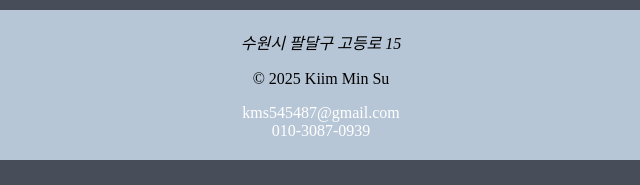
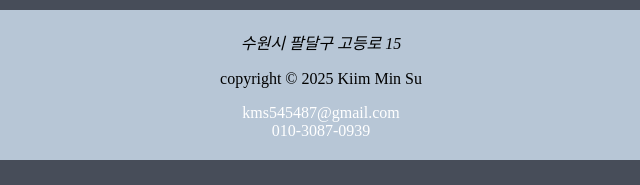
Before and after one commit to Kiim-Miin-Su/homework_05, a plain HTML site: page index.html in a window 1280 px wide. Shown: the part 958-1143 px from the top of the page, 319-959 px from the left. Drawn offline with Linux system fonts and the light colour scheme.

Commit message:
finish_homework 04/16

```diff
--- a/index.html
+++ b/index.html
@@ -100,7 +100,7 @@
 
     <footer class="footer">
         <address>수원시 팔달구 고등로 15</address>
-        <p>&copy; 2025 Kiim Min Su</p>
+        <p> copyright &copy; 2025 Kiim Min Su</p>
         <section id="contact">
             <a href="mailto:kms545487@gmail.com">kms545487@gmail.com</a><br />
             <a href="tel:010-3087-0939">010-3087-0939</a>
```
